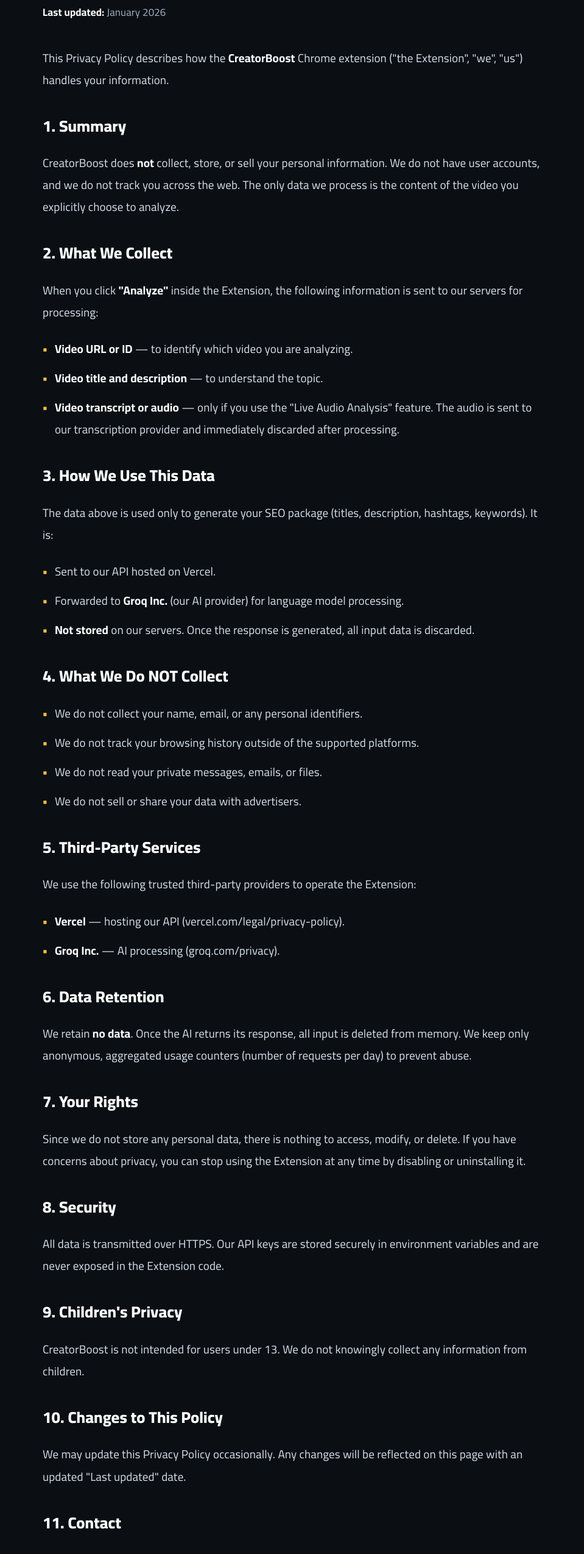
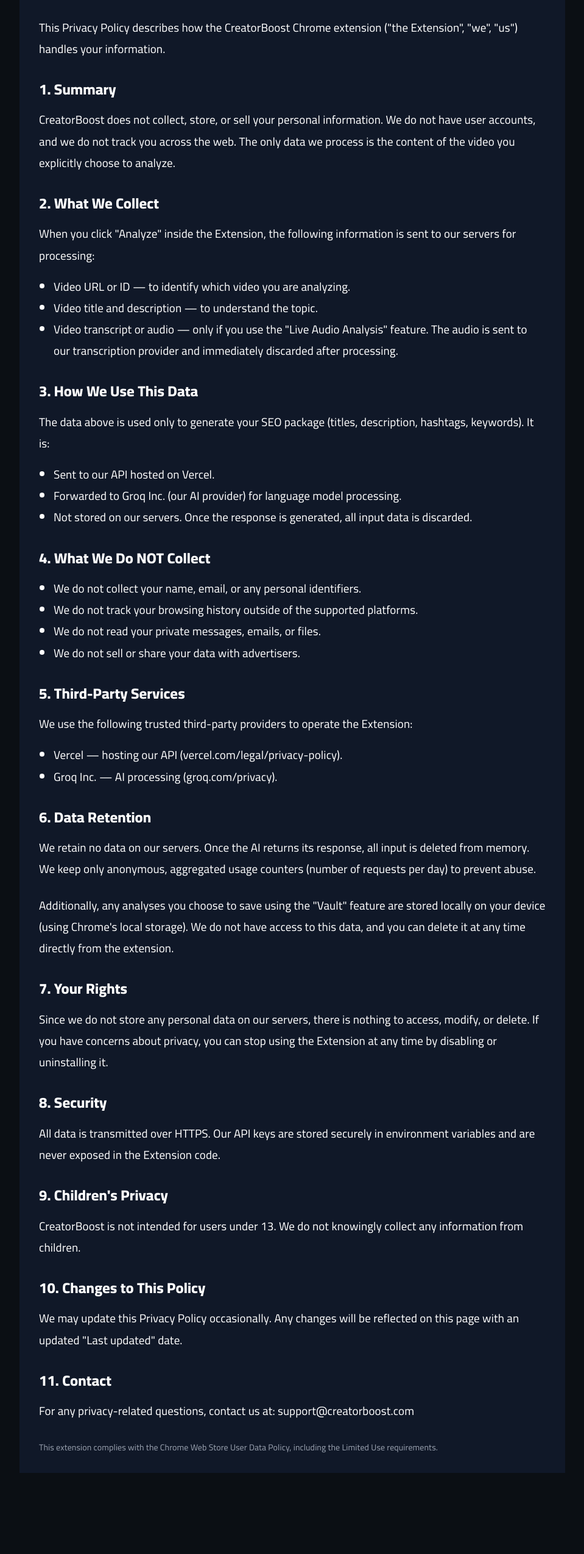
Before and after one commit to abrizk92-del/sahhel, a Next.js app: page /creatorboost/privacy in a window 1280 px wide. Shown: the part 138-2687 px from the top of the page at 61% size, without its empty margins (160-1119 px from the left). After the commit the page ends 2554 px from the top, so only its background shows below. Built offline with nearby package versions, Linux system fonts and the light colour scheme.

Commit message:
Refactor Privacy Policy page structure and content

```diff
--- a/app/creatorboost/privacy/page.tsx
+++ b/app/creatorboost/privacy/page.tsx
@@ -1,198 +1,65 @@
-import type { Metadata } from "next";
-import Link from "next/link";
+export default function PrivacyPage() {
+  return (
+    <div className="max-w-4xl mx-auto p-8 text-white bg-gray-900 min-h-screen" dir="ltr">
+      <h1 className="text-4xl font-bold mb-4">CreatorBoost Privacy Policy</h1>
+      <p className="text-gray-400 mb-8">Last updated: January 2026</p>
 
-export const metadata: Metadata = {
-  title: "CreatorBoost — Privacy Policy",
-  description:
-    "Privacy policy for the CreatorBoost Chrome extension — what data we collect and how we use it.",
-};
+      <p className="mb-6">This Privacy Policy describes how the CreatorBoost Chrome extension ("the Extension", "we", "us") handles your information.</p>
 
-export default function CreatorBoostPrivacyPage() {
-  return (
-    <main className="wrap py-16 pb-24 max-w-[820px]">
-      <h1 className="text-[clamp(32px,5vw,48px)] font-black mb-3 tracking-tight">
-        CreatorBoost Privacy Policy
-      </h1>
-      <p className="text-[#9FB0C0] text-[17px] mb-10">
-        <strong className="text-white">Last updated:</strong> January 2026
-      </p>
+      <h2 className="text-2xl font-bold mt-8 mb-4">1. Summary</h2>
+      <p className="mb-6">CreatorBoost does not collect, store, or sell your personal information. We do not have user accounts, and we do not track you across the web. The only data we process is the content of the video you explicitly choose to analyze.</p>
 
-      <div className="text-[19px] leading-[1.9] text-[#D3DCE6] space-y-6">
-        <p>
-          This Privacy Policy describes how the <strong className="text-white">CreatorBoost</strong>{" "}
-          Chrome extension ("the Extension", "we", "us") handles your information.
-        </p>
+      <h2 className="text-2xl font-bold mt-8 mb-4">2. What We Collect</h2>
+      <p className="mb-4">When you click "Analyze" inside the Extension, the following information is sent to our servers for processing:</p>
+      <ul className="list-disc pl-6 mb-6">
+        <li>Video URL or ID — to identify which video you are analyzing.</li>
+        <li>Video title and description — to understand the topic.</li>
+        <li>Video transcript or audio — only if you use the "Live Audio Analysis" feature. The audio is sent to our transcription provider and immediately discarded after processing.</li>
+      </ul>
 
-        <h2 className="text-[26px] font-black text-white pt-4">
-          1. Summary
-        </h2>
-        <p>
-          CreatorBoost does <strong className="text-white">not</strong> collect, store, or sell
-          your personal information. We do not have user accounts, and we do not
-          track you across the web. The only data we process is the content of
-          the video you explicitly choose to analyze.
-        </p>
+      <h2 className="text-2xl font-bold mt-8 mb-4">3. How We Use This Data</h2>
+      <p className="mb-4">The data above is used only to generate your SEO package (titles, description, hashtags, keywords). It is:</p>
+      <ul className="list-disc pl-6 mb-6">
+        <li>Sent to our API hosted on Vercel.</li>
+        <li>Forwarded to Groq Inc. (our AI provider) for language model processing.</li>
+        <li>Not stored on our servers. Once the response is generated, all input data is discarded.</li>
+      </ul>
 
-        <h2 className="text-[26px] font-black text-white pt-4">
-          2. What We Collect
-        </h2>
-        <p>
-          When you click <strong className="text-white">"Analyze"</strong> inside the Extension,
-          the following information is sent to our servers for processing:
-        </p>
-        <ul className="list-none space-y-3 ps-0">
-          <li className="flex gap-3">
-            <span className="text-[#FFC53D] font-black">•</span>
-            <span>
-              <strong className="text-white">Video URL or ID</strong> — to identify which
-              video you are analyzing.
-            </span>
-          </li>
-          <li className="flex gap-3">
-            <span className="text-[#FFC53D] font-black">•</span>
-            <span>
-              <strong className="text-white">Video title and description</strong> — to
-              understand the topic.
-            </span>
-          </li>
-          <li className="flex gap-3">
-            <span className="text-[#FFC53D] font-black">•</span>
-            <span>
-              <strong className="text-white">Video transcript or audio</strong> — only if you
-              use the "Live Audio Analysis" feature. The audio is sent to our
-              transcription provider and immediately discarded after processing.
-            </span>
-          </li>
-        </ul>
+      <h2 className="text-2xl font-bold mt-8 mb-4">4. What We Do NOT Collect</h2>
+      <ul className="list-disc pl-6 mb-6">
+        <li>We do not collect your name, email, or any personal identifiers.</li>
+        <li>We do not track your browsing history outside of the supported platforms.</li>
+        <li>We do not read your private messages, emails, or files.</li>
+        <li>We do not sell or share your data with advertisers.</li>
+      </ul>
 
-        <h2 className="text-[26px] font-black text-white pt-4">
-          3. How We Use This Data
-        </h2>
-        <p>
-          The data above is used only to generate your SEO package (titles,
-          description, hashtags, keywords). It is:
-        </p>
-        <ul className="list-none space-y-3 ps-0">
-          <li className="flex gap-3">
-            <span className="text-[#FFC53D] font-black">•</span>
-            <span>Sent to our API hosted on Vercel.</span>
-          </li>
-          <li className="flex gap-3">
-            <span className="text-[#FFC53D] font-black">•</span>
-            <span>
-              Forwarded to <strong className="text-white">Groq Inc.</strong> (our AI provider)
-              for language model processing.
-            </span>
-          </li>
-          <li className="flex gap-3">
-            <span className="text-[#FFC53D] font-black">•</span>
-            <span>
-              <strong className="text-white">Not stored</strong> on our servers. Once the
-              response is generated, all input data is discarded.
-            </span>
-          </li>
-        </ul>
+      <h2 className="text-2xl font-bold mt-8 mb-4">5. Third-Party Services</h2>
+      <p className="mb-4">We use the following trusted third-party providers to operate the Extension:</p>
+      <ul className="list-disc pl-6 mb-6">
+        <li>Vercel — hosting our API (vercel.com/legal/privacy-policy).</li>
+        <li>Groq Inc. — AI processing (groq.com/privacy).</li>
+      </ul>
 
-        <h2 className="text-[26px] font-black text-white pt-4">
-          4. What We Do NOT Collect
-        </h2>
-        <ul className="list-none space-y-3 ps-0">
-          <li className="flex gap-3">
-            <span className="text-[#FFC53D] font-black">•</span>
-            <span>We do not collect your name, email, or any personal identifiers.</span>
-          </li>
-          <li className="flex gap-3">
-            <span className="text-[#FFC53D] font-black">•</span>
-            <span>We do not track your browsing history outside of the supported platforms.</span>
-          </li>
-          <li className="flex gap-3">
-            <span className="text-[#FFC53D] font-black">•</span>
-            <span>We do not read your private messages, emails, or files.</span>
-          </li>
-          <li className="flex gap-3">
-            <span className="text-[#FFC53D] font-black">•</span>
-            <span>We do not sell or share your data with advertisers.</span>
-          </li>
-        </ul>
+      <h2 className="text-2xl font-bold mt-8 mb-4">6. Data Retention</h2>
+      <p className="mb-6">We retain no data on our servers. Once the AI returns its response, all input is deleted from memory. We keep only anonymous, aggregated usage counters (number of requests per day) to prevent abuse.</p>
+      <p className="mb-6">Additionally, any analyses you choose to save using the "Vault" feature are stored locally on your device (using Chrome's local storage). We do not have access to this data, and you can delete it at any time directly from the extension.</p>
 
-        <h2 className="text-[26px] font-black text-white pt-4">
-          5. Third-Party Services
-        </h2>
-        <p>
-          We use the following trusted third-party providers to operate the
-          Extension:
-        </p>
-        <ul className="list-none space-y-3 ps-0">
-          <li className="flex gap-3">
-            <span className="text-[#FFC53D] font-black">•</span>
-            <span>
-              <strong className="text-white">Vercel</strong> — hosting our API
-              (vercel.com/legal/privacy-policy).
-            </span>
-          </li>
-          <li className="flex gap-3">
-            <span className="text-[#FFC53D] font-black">•</span>
-            <span>
-              <strong className="text-white">Groq Inc.</strong> — AI processing
-              (groq.com/privacy).
-            </span>
-          </li>
-        </ul>
+      <h2 className="text-2xl font-bold mt-8 mb-4">7. Your Rights</h2>
+      <p className="mb-6">Since we do not store any personal data on our servers, there is nothing to access, modify, or delete. If you have concerns about privacy, you can stop using the Extension at any time by disabling or uninstalling it.</p>
 
-        <h2 className="text-[26px] font-black text-white pt-4">
-          6. Data Retention
-        </h2>
-        <p>
-          We retain <strong className="text-white">no data</strong>. Once the AI returns its
-          response, all input is deleted from memory. We keep only anonymous,
-          aggregated usage counters (number of requests per day) to prevent
-          abuse.
-        </p>
+      <h2 className="text-2xl font-bold mt-8 mb-4">8. Security</h2>
+      <p className="mb-6">All data is transmitted over HTTPS. Our API keys are stored securely in environment variables and are never exposed in the Extension code.</p>
 
-        <h2 className="text-[26px] font-black text-white pt-4">
-          7. Your Rights
-        </h2>
-        <p>
-          Since we do not store any personal data, there is nothing to access,
-          modify, or delete. If you have concerns about privacy, you can stop
-          using the Extension at any time by disabling or uninstalling it.
-        </p>
+      <h2 className="text-2xl font-bold mt-8 mb-4">9. Children's Privacy</h2>
+      <p className="mb-6">CreatorBoost is not intended for users under 13. We do not knowingly collect any information from children.</p>
 
-        <h2 className="text-[26px] font-black text-white pt-4">
-          8. Security
-        </h2>
-        <p>
-          All data is transmitted over HTTPS. Our API keys are stored securely
-          in environment variables and are never exposed in the Extension code.
-        </p>
+      <h2 className="text-2xl font-bold mt-8 mb-4">10. Changes to This Policy</h2>
+      <p className="mb-6">We may update this Privacy Policy occasionally. Any changes will be reflected on this page with an updated "Last updated" date.</p>
 
-        <h2 className="text-[26px] font-black text-white pt-4">
-          9. Children's Privacy
-        </h2>
-        <p>
-          CreatorBoost is not intended for users under 13. We do not knowingly
-          collect any information from children.
-        </p>
+      <h2 className="text-2xl font-bold mt-8 mb-4">11. Contact</h2>
+      <p className="mb-6">For any privacy-related questions, contact us at: support@creatorboost.com</p>
 
-        <h2 className="text-[26px] font-black text-white pt-4">
-          10. Changes to This Policy
-        </h2>
-        <p>
-          We may update this Privacy Policy occasionally. Any changes will be
-          reflected on this page with an updated "Last updated" date.
-        </p>
-
-        <h2 className="text-[26px] font-black text-white pt-4">
-          11. Contact
-        </h2>
-        <p>
-          For any privacy-related questions, visit our{" "}
-          <Link href="/about" className="text-[#FFC53D] underline hover:no-underline">
-            About page
-          </Link>
-          .
-        </p>
-      </div>
-    </main>
+      <p className="mt-8 text-gray-400 text-sm">This extension complies with the Chrome Web Store User Data Policy, including the Limited Use requirements.</p>
+    </div>
   );
 }
```
